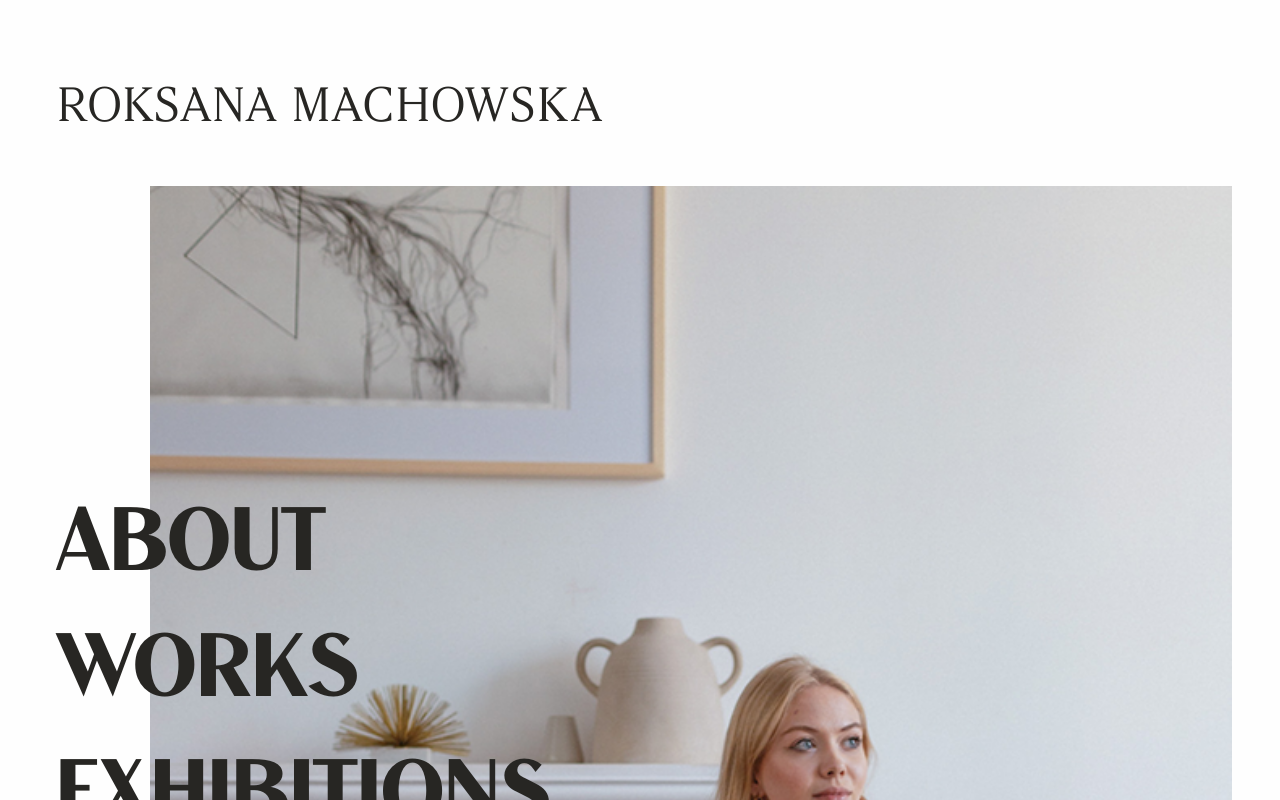
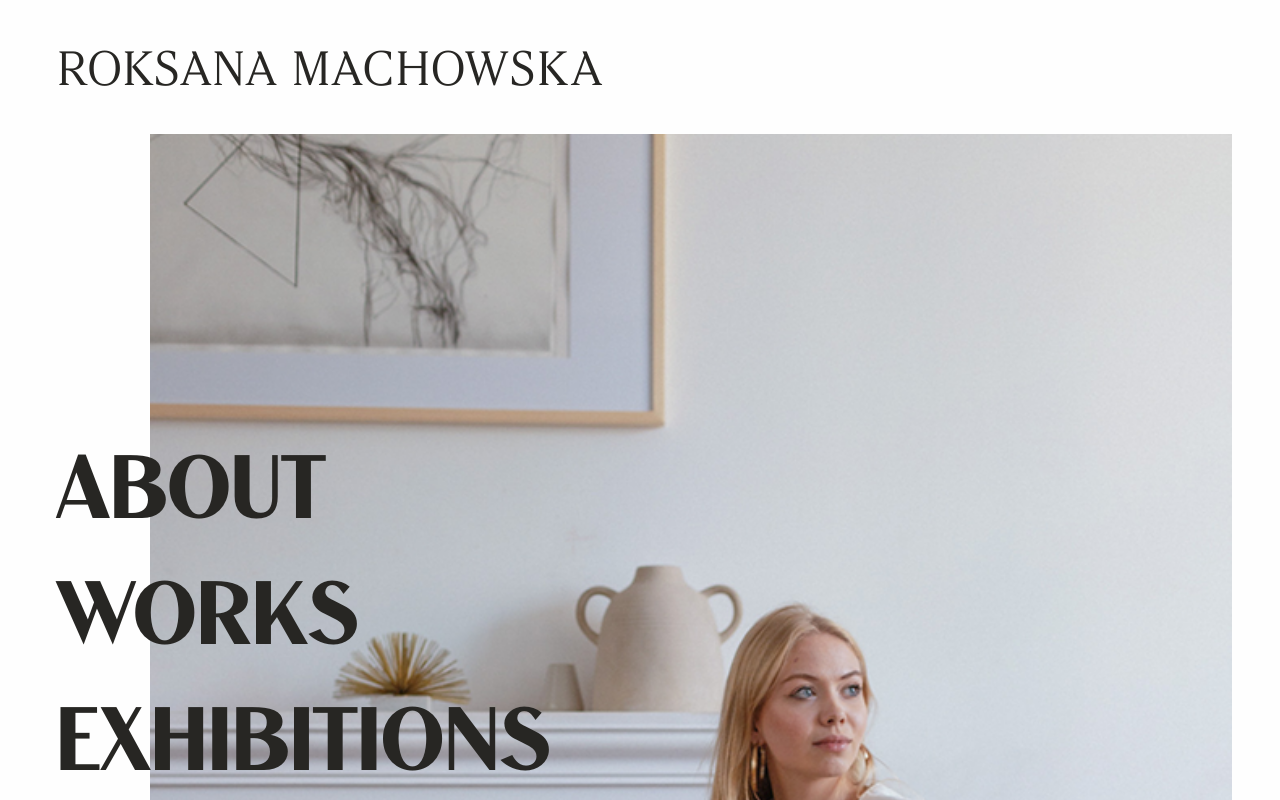
Before and after one commit to jakubziemba/machowska-portfolio, a Next.js app: page / in a window 1280 px wide. Shown: the top 800 px of the page. Built offline with nearby package versions, Linux system fonts and the light colour scheme.

Commit message:
Delete classname .main from root div

```diff
--- a/pages/index.js
+++ b/pages/index.js
@@ -6,7 +6,7 @@ import styles from './home.module.scss';
 
 export default function Home() {
   return (
-    <div className={styles.main}>
+    <div>
       <div className={styles.header}>
         <HomeHeader />
       </div>
```
